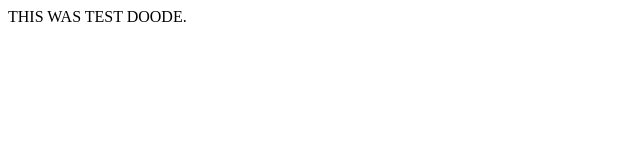
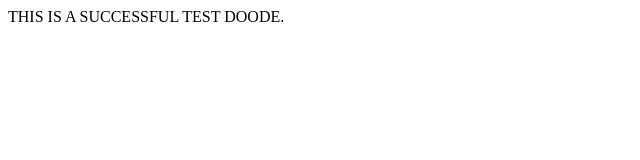
Before and after one commit to ragulbaby/Ragulcraft, a plain HTML site: page index.html in a window 1280 px wide. Shown: the whole page, without its empty margins (0-640 px from the left). Drawn offline with Linux system fonts and the light colour scheme.

Commit message:
Update index.html

```diff
--- a/index.html
+++ b/index.html
@@ -1,3 +1,3 @@
 <html>
-THIS WAS TEST DOODE.
+THIS IS A SUCCESSFUL TEST DOODE.
 </html>
```
